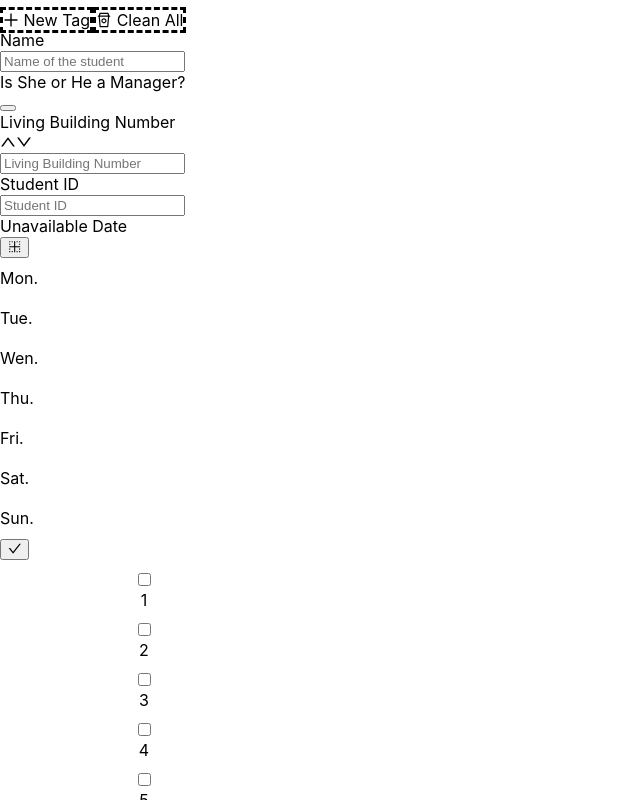
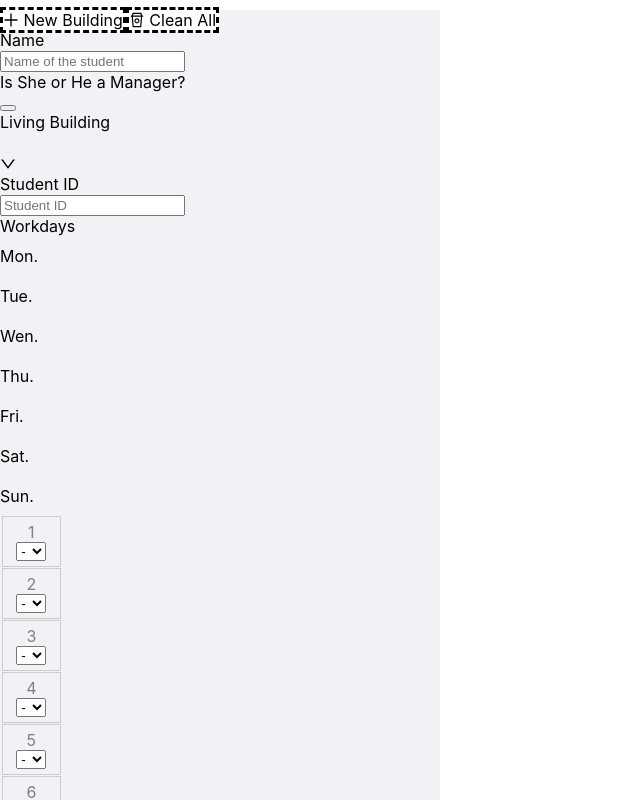
Before and after one commit to AmagiDDmxh/caicai-schedule, a React (Create React App) app: page / in a window 1280 px wide. Shown: the top 800 px of the page, without its empty margins (0-640 px from the left). Built offline with nearby package versions, Linux system fonts and the light colour scheme.

Commit message:
Update student structure, bind buildinglist

```diff
--- a/src/AddStudentForm.tsx
+++ b/src/AddStudentForm.tsx
@@ -1,4 +1,4 @@
-import React, { useEffect, useState } from "react";
+import React, { useEffect, useMemo, useState } from "react";
 import {
   Form,
   Input,
@@ -10,6 +10,7 @@ import {
   Switch,
   Row,
   Col,
+  Select,
 } from "antd";
 import {
   BorderInnerOutlined,
@@ -24,9 +25,12 @@ import { v4 as uuid } from "uuid";
 import { Student } from "./models";
 import "./AddStudentForm.css";
 import { generateMonth } from "./utils";
+import Datepicker, { DateSelect } from "./components/Datepicker";
 
 const capitalize = (str: string) => str[0].toUpperCase() + str.slice(1);
 const shortWord = (str: string) => str.slice(0, 3) + ".";
+
+const { Option } = Select;
 
 const weekDays = [
   "monday",
@@ -45,6 +49,7 @@ interface FormProps {
   onSaveStudent: Function;
   isEdit: boolean;
   student?: Student;
+  buildings: string[];
 }
 
 const AddStudentForm: React.FC<FormProps> = ({
@@ -52,14 +57,14 @@ const AddStudentForm: React.FC<FormProps> = ({
   onSaveStudent,
   student,
   isEdit,
+  buildings,
 }) => {
+  const months = useMemo(() => generateMonth(), []);
   const [form] = Form.useForm<Student>();
 
-  const [weekHover, setWeekHover] = useState<number>();
-  const [selectedAvailableDays, setSelectedAvailableDays] = useState<number[]>(
-    []
+  const [selectedWorkdays, setSelectedWorkdays] = useState<DateSelect[]>(
+    months.map((day) => ({ day }))
   );
-  const [weekRowInterval, setWeekRowInterval] = useState<number[]>([]);
 
   useEffect(() => {
     if (student && isEdit) {
@@ -67,11 +72,9 @@ const AddStudentForm: React.FC<FormProps> = ({
         student
       ).map(([name, value]) => ({ name, value }));
       form.setFields(fields);
-      setSelectedAvailableDays(student.unavailables);
+      setSelectedWorkdays(student.workdays);
     }
-  }, [student, isEdit]);
-
-  const months = generateMonth();
+  }, [student, isEdit, form]);
 
   const handleAdd = async () => {
     const validate = await form.validateFields();
@@ -79,7 +82,7 @@ const AddStudentForm: React.FC<FormProps> = ({
 
     const formResult = {
       ...form.getFieldsValue(),
-      unavailables: selectedAvailableDays,
+      workdays: selectedWorkdays,
     };
 
     if (isEdit && formResult.id === student!.id) {
@@ -97,7 +100,7 @@ const AddStudentForm: React.FC<FormProps> = ({
 
     const formResult = {
       ...form.getFieldsValue(),
-      unavailables: selectedAvailableDays,
+      workdays: selectedWorkdays,
     };
     onSaveStudent(formResult);
     onResetForm();
@@ -105,7 +108,7 @@ const AddStudentForm: React.FC<FormProps> = ({
 
   const onResetForm = () => {
     form.resetFields();
-    setSelectedAvailableDays([]);
+    setSelectedWorkdays(months.map((day) => ({ day })));
   };
 
   return (
@@ -132,11 +135,18 @@ const AddStudentForm: React.FC<FormProps> = ({
       </Form.Item>
 
       <Form.Item
-        label="Living Building Number"
+        label="Living Building"
         name="building"
         rules={[{ required: true, message: "Missing building" }]}
       >
-        <InputNumber placeholder="Living Building Number" min={1} max={20} />
+        {/* <InputNumber placeholder="Living Building Number" min={1} max={20} /> */}
+        <Select>
+          {buildings.map((building) => (
+            <Option value={building} key={building}>
+              {building}
+            </Option>
+          ))}
+        </Select>
       </Form.Item>
 
       <Form.Item
@@ -147,8 +157,15 @@ const AddStudentForm: React.FC<FormProps> = ({
         <Input placeholder="Student ID" />
       </Form.Item>
 
-      <Form.Item name="unavailables" label="Unavailable Date">
-        <Row>
+      <Form.Item name="workdays" label="Workdays">
+        <Datepicker
+          buildings={buildings}
+          workdays={selectedWorkdays}
+          onChange={(workdays: DateSelect[]) => {
+            setSelectedWorkdays(workdays);
+          }}
+        ></Datepicker>
+        {/* <Row>
           <Col span={3}>
             <Button
               type="dashed"
@@ -251,7 +268,7 @@ const AddStudentForm: React.FC<FormProps> = ({
               })}
             </Row>
           ))}
-        </Checkbox.Group>
+        </Checkbox.Group> */}
       </Form.Item>
 
       <Divider />
--- a/src/App.tsx
+++ b/src/App.tsx
@@ -1,32 +1,48 @@
-import React, { useEffect, useState } from "react";
+import React, { Dispatch, SetStateAction, useEffect, useState } from "react";
 import { Card, Space, Layout, Button, Typography } from "antd";
 import { v4 as uuid } from "uuid";
-import { findIndex, propEq } from "ramda";
 
 import { Student } from "./models";
 import AddStudentForm from "./AddStudentForm";
 import StudentList from "./StudentList";
-import { STORE_KEY_STUDENT_LIST } from "./constants";
+import { STORE_KEY_STUDENT_LIST, STORE_KEY_BUILDING_LIST } from "./constants";
 import StudentSchedules from "./StudentSchedules";
+import BuildingList from "./BuildingList";
 import "./App.css";
-import BuildingList from "./BuildingList";
 
 const { Content, Sider, Header } = Layout;
 
-const studentList = JSON.parse(
-  window.localStorage.getItem(STORE_KEY_STUDENT_LIST) ?? "[]"
-);
+function useSemiPersistentState<T>(
+  key: string,
+  initialValue: T
+): [T, Dispatch<SetStateAction<T>>] {
+  const [value, setValue] = useState<typeof initialValue>(() => {
+    try {
+      const item = localStorage.getItem(key);
+      return item ? JSON.parse(item) : initialValue;
+    } catch (error) {
+      return initialValue;
+    }
+  });
+
+  // TODO: try with key
+  useEffect(() => {
+    localStorage.setItem(key, JSON.stringify(value));
+  }, [value]);
+
+  return [value, setValue];
+}
 
 function App() {
-  const [students, setStudents] = useState<Array<Student>>(studentList);
+  const [students, setStudents] = useSemiPersistentState<Student[]>(
+    STORE_KEY_STUDENT_LIST,
+    []
+  );
   const [isEdit, setIsEdit] = useState(false);
   const [selectedStudent, setSelectedStudent] = useState<Student>();
-  const [startImport, setStartImport] = useState(false);
-
-  useEffect(
-    () =>
-      localStorage.setItem(STORE_KEY_STUDENT_LIST, JSON.stringify(students)),
-    [students]
+  const [buildings, setBuildings] = useSemiPersistentState<string[]>(
+    STORE_KEY_BUILDING_LIST,
+    []
   );
 
   const handleAddStudent = (student: Student) => {
@@ -39,12 +55,13 @@ function App() {
   };
 
   const handleEditStudent = (newStudent: Student) => {
-    const index = students.indexOf(selectedStudent!);
-    setStudents([
-      ...students.slice(0, index),
-      newStudent,
-      ...students.slice(index + 1),
-    ]);
+    setStudents(
+      students.map((student) =>
+        student.id === newStudent.id ? newStudent : student
+      )
+    );
+    setIsEdit(false)
+    setSelectedStudent(undefined)
   };
 
   const selectStudent = (student: Student) => {
@@ -59,23 +76,21 @@ function App() {
   return (
     <Layout className="App">
       {/* <Space align="center"> */}
-      <Sider width="338">
+      <Sider width="440">
         <Space direction="vertical">
-          <Card>
-            {/* <Typography.Title level={5}>
-              Incoming Building List... :&gt;
-            </Typography.Title>
-            <Typography.Paragraph>
-              Developing... Wait for me
-            </Typography.Paragraph> */}
-            <BuildingList />
+          <Card style={{ width: 440 }}>
+            <BuildingList
+              buildings={buildings}
+              onChange={(buildings: string[]) => setBuildings(buildings)}
+            />
           </Card>
-          <Card>
+          <Card style={{ width: 440 }}>
             {/* {startImport && <ImportPanel /} */}
 
             <AddStudentForm
               onAddStudent={handleAddStudent}
               onSaveStudent={handleEditStudent}
+              buildings={buildings}
               isEdit={isEdit}
               student={selectedStudent}
             />
@@ -95,11 +110,12 @@ function App() {
         </Header>
         <StudentList
           students={students}
+          buildings={buildings}
           onSelectStudent={selectStudent}
           onRemoveStudent={handleRemoveStudent}
         />
 
-        <StudentSchedules />
+        <StudentSchedules buildings={buildings} />
       </Content>
       {/* </Space> */}
 
--- a/src/StudentList.tsx
+++ b/src/StudentList.tsx
@@ -11,19 +11,19 @@ import {
 
 import { Student } from "./models";
 import { generateMonth } from "./utils";
+import Datepicker, { DateSelect } from "./components/Datepicker";
 
 interface Props {
   students: Student[];
   onSelectStudent: Function;
   onRemoveStudent: Function;
+  buildings: string[];
 }
 
-const months = generateMonth();
+const StudentList: React.FC<Props> = (props) => {
+  const { students, onSelectStudent, onRemoveStudent, buildings } = props;
 
-const generateColumns: (props: Props) => ColumnsType<Student> = ({
-  onSelectStudent,
-  onRemoveStudent,
-}) => [
+  const columns = [
     {
       title: "姓名",
       dataIndex: "name",
@@ -41,31 +41,29 @@ const generateColumns: (props: Props) => ColumnsType<Student> = ({
     // },
     {
       title: "Workdays",
-    dataIndex: "unavailables",
-    key: "unavailables",
-    render: (unavailables: number[], record) => (
+      dataIndex: "workdays",
+      key: "workdays",
+      render: (workdays: DateSelect[]) => (
         <>
-        {months.map((date) => {
-          let color = unavailables.includes(date) ? "yellow" : "blue";
-          // if (unavailable === "loser") {
-          //   color = "volcano";
-          // }
-          return (
-            <Tag color={color} key={date}>
-              {date}
-            </Tag>
-          );
-        })}
+          <Datepicker
+            workdays={workdays}
+            displaySelect={false}
+            buildings={buildings}
+          ></Datepicker>
         </>
       ),
     },
     {
       title: "Action",
       key: "action",
-    render: (value, record) => {
+      render: (_: any, record: Student) => {
         return (
           <Space>
-          <Button type="ghost" icon={<EditOutlined />} onClick={() => onSelectStudent(record)}>
+            <Button
+              type="ghost"
+              icon={<EditOutlined />}
+              onClick={() => onSelectStudent(record)}
+            >
               Edit
             </Button>
             <Button
@@ -82,15 +80,6 @@ const generateColumns: (props: Props) => ColumnsType<Student> = ({
     },
   ];
 
-const STUDENTS: Student[] = [
-  { name: "c", id: "2", building: 2, unavailables: [2, 3] },
-];
-
-const StudentList: React.FC<Props> = (props) => {
-  const { students = STUDENTS } = props;
-
-  const columns = generateColumns(props);
-
   return (
     <Table
       title={() => <Typography.Title>Student List</Typography.Title>}
--- /dev/null
+++ b/src/components/Datepicker.css
@@ -0,0 +1,15 @@
+.select-container {
+  border: 1px solid;
+  display: flex;
+  flex-flow: column;
+  justify-content: center;
+  text-align: center;
+}
+
+.date-select {
+  width: 30px;
+}
+
+.date-select .ant-select-selector {
+  padding: 0 !important;
+}
--- a/src/components/Datepicker.tsx
+++ b/src/components/Datepicker.tsx
@@ -1,9 +1,12 @@
 import React, { useState, FC, useMemo } from "react";
 import { BorderInnerOutlined, CheckOutlined } from "@ant-design/icons";
-import { Button, Checkbox, Col, Row } from "antd";
-import { equals, splitEvery } from "ramda";
+import { Button, Col, Row, Select, Typography } from "antd";
+import { equals, flatten, splitEvery } from "ramda";
 import { css } from "emotion";
 import { generateMonth } from "../utils";
+import "./Datepicker.css";
+
+const { Option } = Select;
 
 const capitalize = (str: string) => str[0].toUpperCase() + str.slice(1);
 const shortWord = (str: string) => str.slice(0, 3) + ".";
@@ -20,19 +23,88 @@ const weekDayList = [
   .map(capitalize)
   .map(shortWord);
 
-interface WeekRowProps {
-  onSelectRow: Function;
-  row: number[];
+interface WorkdaySelectProps {
+  buildings: string[];
+  onChange: Function;
+  selectedBuilding?: string;
 }
 
-const WeekRow: FC<WeekRowProps> = ({ onSelectRow, row }) => {
-  const [rowHover, setRowHover] = useState(false);
+const WorkdaySelect: FC<WorkdaySelectProps> = ({
+  selectedBuilding,
+  buildings,
+  onChange,
+}) => {
+  return (
+    <select
+      className="date-select"
+      value={selectedBuilding ?? ""}
+      onChange={({ target: { value } }) => {
+        onChange(value);
+      }}
+    >
+      <option value="">-</option>
+      {buildings.map((building) => (
+        <option value={building} key={building}>
+          {building}
+        </option>
+      ))}
+    </select>
+  );
+};
+
+interface WeekRowProps {
+  row: DateSelect[];
+  buildings: string[];
+  last: boolean;
+  onChange: Function;
+  displaySelect?: boolean;
+  [rest: string]: any;
+}
+
+export interface DateSelect {
+  day: number;
+  building?: string;
+}
+
+const WeekRow: FC<WeekRowProps> = ({
+  onSelectRow,
+  row,
+  buildings,
+  last,
+  onChange,
+  displaySelect,
+  ...rest
+}) => {
+  // const [rowHover, setRowHover] = useState(false);
+  const [selectedRows, setSelectedRows] = useState<DateSelect[]>(row);
+
+  const renderSelect = ({ day, building }: DateSelect, index: number) =>
+    displaySelect ? (
+      <WorkdaySelect
+        selectedBuilding={building}
+        buildings={buildings}
+        onChange={(value: string) => {
+          const newRows = [
+            ...selectedRows.slice(0, index),
+            { day, building: value },
+            ...selectedRows.slice(index + 1),
+          ];
+          setSelectedRows(newRows);
+          onChange(newRows);
+        }}
+      />
+    ) : (
+      <span>{building ? `No. ${building}` : "-"}</span>
+    );
 
   return (
     <Row
-    // key={`week-row-${index}`}
+      {...rest}
+      className={css`
+        flex-wrap: nowrap;
+      `}
     >
-      <Button
+      {/* <Button
         type="dashed"
         icon={<CheckOutlined />}
         onMouseEnter={() => setRowHover(true)}
@@ -52,24 +124,39 @@ const WeekRow: FC<WeekRowProps> = ({ onSelectRow, row }) => {
           // }
           // setSelectedAvailableDays(selectedAvailableDays.concat(aWeek));
         }}
-      ></Button>
+      ></Button> */}
 
-      {row.map((day) => {
-        const hover = rowHover;
+      {row.map(({ day, building }, index) => {
+        // const hover = rowHover;
         return (
-          <Col span={3} key={day}>
-            <Checkbox
+          <Col
+            // span={3}
+            style={{
+              // flex: "1 1 14.285%",
+              width: "14.25%",
+            }}
+            // flex={last ? undefined : 3}
+            key={day}
+          >
+            <div
               className={css`
+                border: 1px solid #ccc;
                 display: flex;
-                flex-direction: column;
                 align-items: center;
-                padding-top: 10px;
-                background-color: ${hover ? "#efefef" : "initial"};
+                flex-flow: column nowrap;
+                padding: 5px;
+                margin: 0 2px 1px;
               `}
-              value={day}
             >
-              {day}
-            </Checkbox>
+              <span
+                className={css`
+                  color: gray;
+                `}
+              >
+                {day}
+              </span>
+              {renderSelect({ day, building }, index)}
+            </div>
           </Col>
         );
       })}
@@ -78,60 +165,73 @@ const WeekRow: FC<WeekRowProps> = ({ onSelectRow, row }) => {
 };
 
 interface DatepickerProps {
-  onChange: Function;
+  onChange?: Function;
+  workdays: DateSelect[];
+  buildings: string[];
+  // default true
+  displaySelect?: boolean;
 }
 
 // TODO: Refactor row column picker
-const Datepicker: FC<DatepickerProps> = ({ onChange }) => {
-  const months = useMemo(() => generateMonth(), []);
-  const splitedMonths = useMemo(() => splitEvery(7, months), months);
+const Datepicker: FC<DatepickerProps> = ({
+  onChange,
+  workdays,
+  buildings,
+  displaySelect: displaySelectProp,
+}) => {
+  const splitedMonths = splitEvery(7, workdays);
 
-  const [workdays, setWorkdays] = useState<number[]>([]);
-  const [hoverColumn, setHoverColumn] = useState<number>();
-  const [selectedColumn, setSelectedColumn] = useState<number>();
+  const displaySelect = displaySelectProp ?? true;
 
-  const selectRow = (index: number) => setWorkdays(workdays);
-
-  const selectAll = () => {
-    if (equals(workdays, months)) {
-      return setWorkdays([]);
-    }
-    setWorkdays(months.slice());
+  const handleRowChange = (row: DateSelect[], index: number) => {
+    console.log('row change', row)
+    const newWorkdays = [
+      ...splitedMonths.slice(0, index),
+      row,
+      ...splitedMonths.slice(index + 1),
+    ];
+    onChange?.(flatten(newWorkdays));
   };
 
   return (
     <>
       <Row>
-        <Col span={3}>
+        {/* <Col span={3}>
           <Button
             type="dashed"
             icon={<BorderInnerOutlined />}
             onClick={selectAll}
           ></Button>
-        </Col>
+        </Col> */}
 
         {weekDayList.map((day, index) => (
           <Col
-            span={3}
+            flex={3}
             key={day}
-            onMouseEnter={() => setHoverColumn(index)}
-            onMouseLeave={() => setHoverColumn(undefined)}
-            onClick={() => setSelectedColumn(index)}
+            // onMouseEnter={() => setHoverColumn(index)}
+            // onMouseLeave={() => setHoverColumn(-1)}
+            // onClick={() => setSelectedColumn(index)}
             className="weekday"
           >
             {day}
           </Col>
         ))}
       </Row>
-      <Checkbox.Group
-        className="checkbox-group"
-        value={workdays}
-        onChange={(availables) => setWorkdays(availables as number[])}
-      >
-        {splitedMonths.map((week, index) => (
-          <WeekRow row={week} onSelectRow={() => selectRow(index)} />
+      <div className="">
+        {splitedMonths.map((week, rowIndex) => (
+          <WeekRow
+            className={css`
+              margin-bottom: 5px;
+            `}
+            row={week}
+            key={`week${rowIndex}`}
+            onChange={(rows: DateSelect[]) => handleRowChange(rows, rowIndex)}
+            buildings={buildings}
+            displaySelect={displaySelect}
+            last={rowIndex === splitedMonths.length - 1}
+          />
         ))}
-      </Checkbox.Group>
+      </div>
     </>
   );
 };
--- a/src/constants.ts
+++ b/src/constants.ts
@@ -1 +1,2 @@
 export const STORE_KEY_STUDENT_LIST = '__STUDENT_LIST__';
+export const STORE_KEY_BUILDING_LIST = '__BUILDING_LIST__';
--- a/src/index.css
+++ b/src/index.css
@@ -1,15 +1,20 @@
 body {
   margin: 0;
-  font-family: -apple-system, BlinkMacSystemFont, 'Segoe UI', 'Roboto', 'Oxygen',
-    'Ubuntu', 'Cantarell', 'Fira Sans', 'Droid Sans', 'Helvetica Neue',
+  font-family: -apple-system, BlinkMacSystemFont, "Segoe UI", "Roboto", "Oxygen",
+    "Ubuntu", "Cantarell", "Fira Sans", "Droid Sans", "Helvetica Neue",
     sans-serif;
   -webkit-font-smoothing: antialiased;
   -moz-osx-font-smoothing: grayscale;
 }
 
 code {
-  font-family: source-code-pro, Menlo, Monaco, Consolas, 'Courier New',
+  font-family: source-code-pro, Menlo, Monaco, Consolas, "Courier New",
     monospace;
 }
 
-@import '~antd/dist/antd.css';
+@import "~antd/dist/antd.css";
+
+.ant-layout-header,
+.ant-layout-sider {
+  background-color: #f0f2f5;
+}
--- a/src/index.tsx
+++ b/src/index.tsx
@@ -1,9 +1,10 @@
 import React from "react";
 import ReactDOM from "react-dom";
-import "./index.css";
-import App from "./App";
+
 import StudentProvider from "./StudentProvider";
 import reportWebVitals from "./reportWebVitals";
+import App from "./App";
+import "./index.css";
 
 
 ReactDOM.render(
--- a/src/models.ts
+++ b/src/models.ts
@@ -1,8 +1,9 @@
+import { DateSelect } from "./components/Datepicker";
 
 export interface Student {
   name: string;
   building: number;
   id: string;
-  unavailables: number[];
+  workdays: DateSelect[];
   isManager?: boolean;
 }
```
Also changed, not shown: src/BuildingList.tsx (+27 -13 lines), src/StudentSchedules.tsx (+11 -10 lines). Lines whose indentation alone changed are shown as unchanged.
